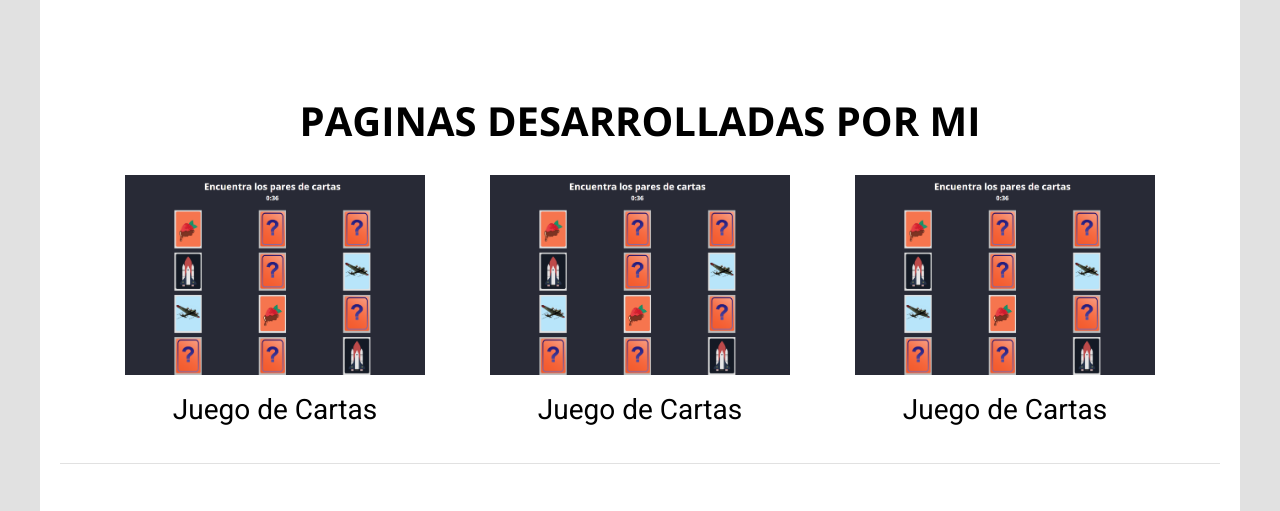
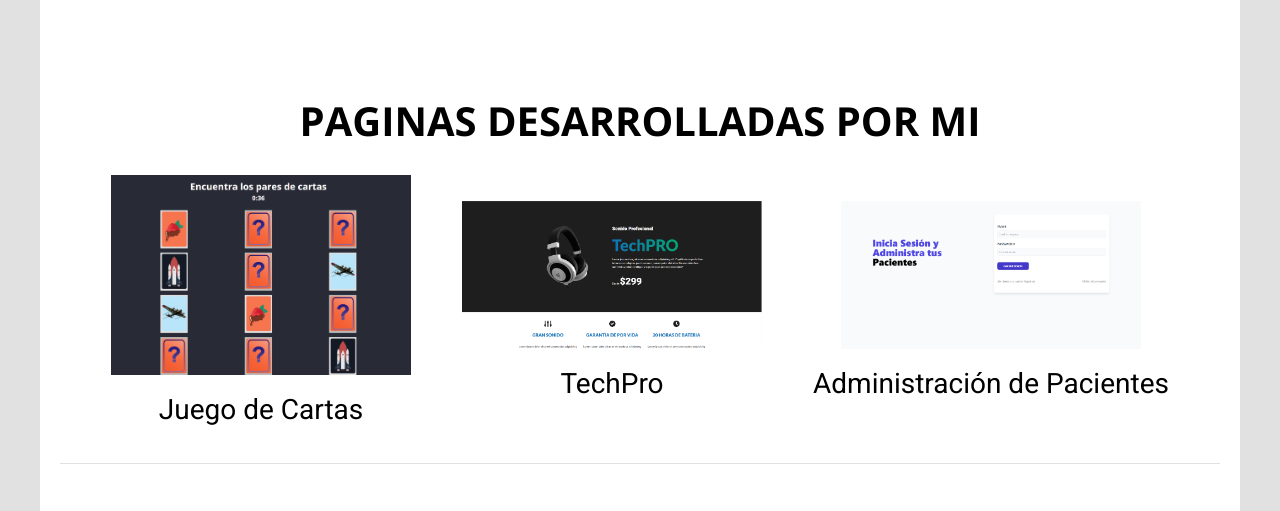
Before and after one commit to FranzCortez/Portafolio, a website: page index.html in a window 1280 px wide. Shown: the part 1541-2052 px from the top of the page. Drawn offline with nearby package versions, Linux system fonts and the light colour scheme.

Commit message:
feat(index): add new pages

```diff
--- a/index.html
+++ b/index.html
@@ -59,13 +59,13 @@
             </div>
 
             <div class="page__info">
-                <a href="game/game.html"><img class="page__img" src="build/img/game.png" alt="imagen pagina juego"></a>
-                <p class="page__text">Juego de Cartas</p>
+                <a href="https://techpro-fco-proyecto2.netlify.app/"><img class="page__img" src="build/img/pag2.png" alt="imagen pagina juego"></a>
+                <p class="page__text">TechPro</p>
             </div>
 
             <div class="page__info">
-                <a href="game/game.html"><img class="page__img" src="build/img/game.png" alt="imagen pagina juego"></a>
-                <p class="page__text">Juego de Cartas</p>
+                <a href="https://strong-raindrop-9675d4.netlify.app"><img class="page__img" src="build/img/pag3.png" alt="imagen pagina juego"></a>
+                <p class="page__text">Administración de Pacientes</p>
             </div>
         </div>
     </section>
```
Also changed, not shown: build/img/pag2.png (added), build/img/pag3.png (added), src/img/pag2.png (added), src/img/pag3.png (added).
